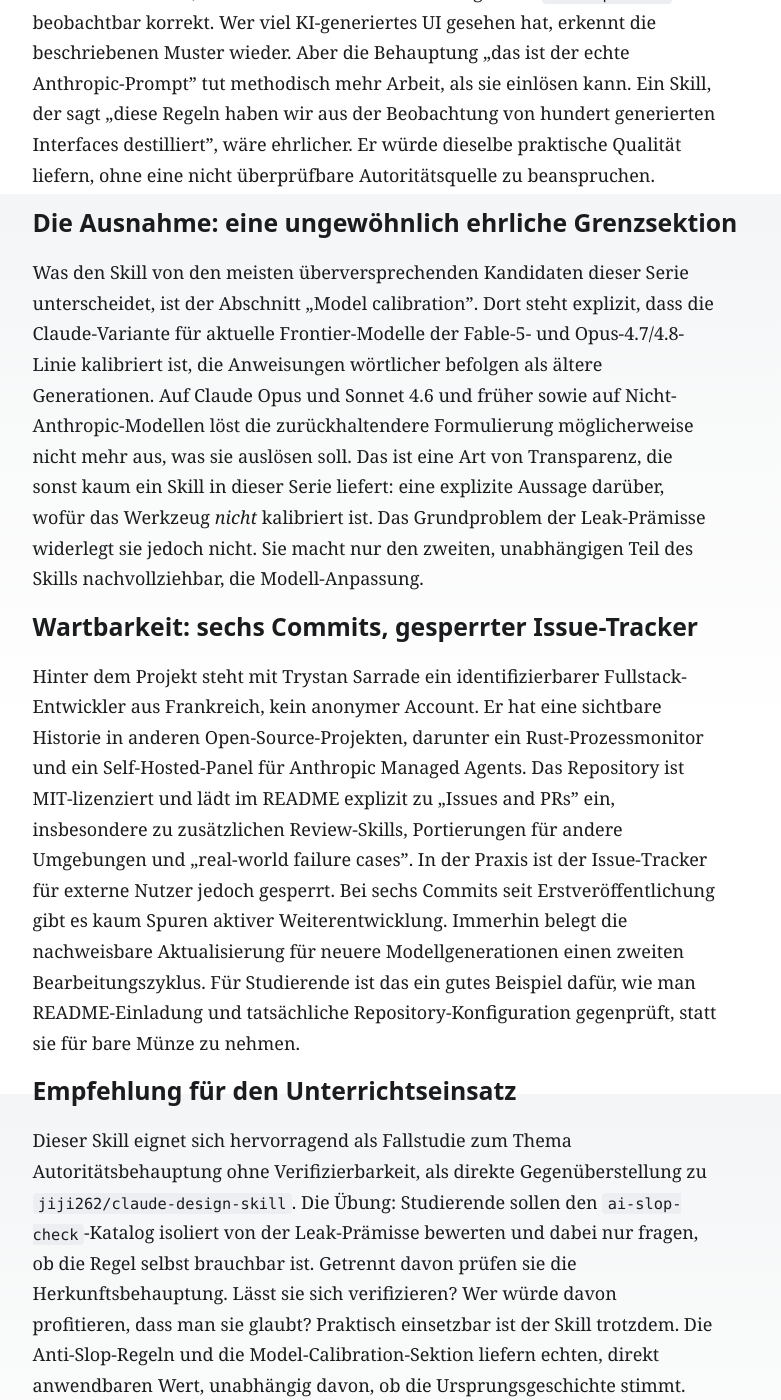
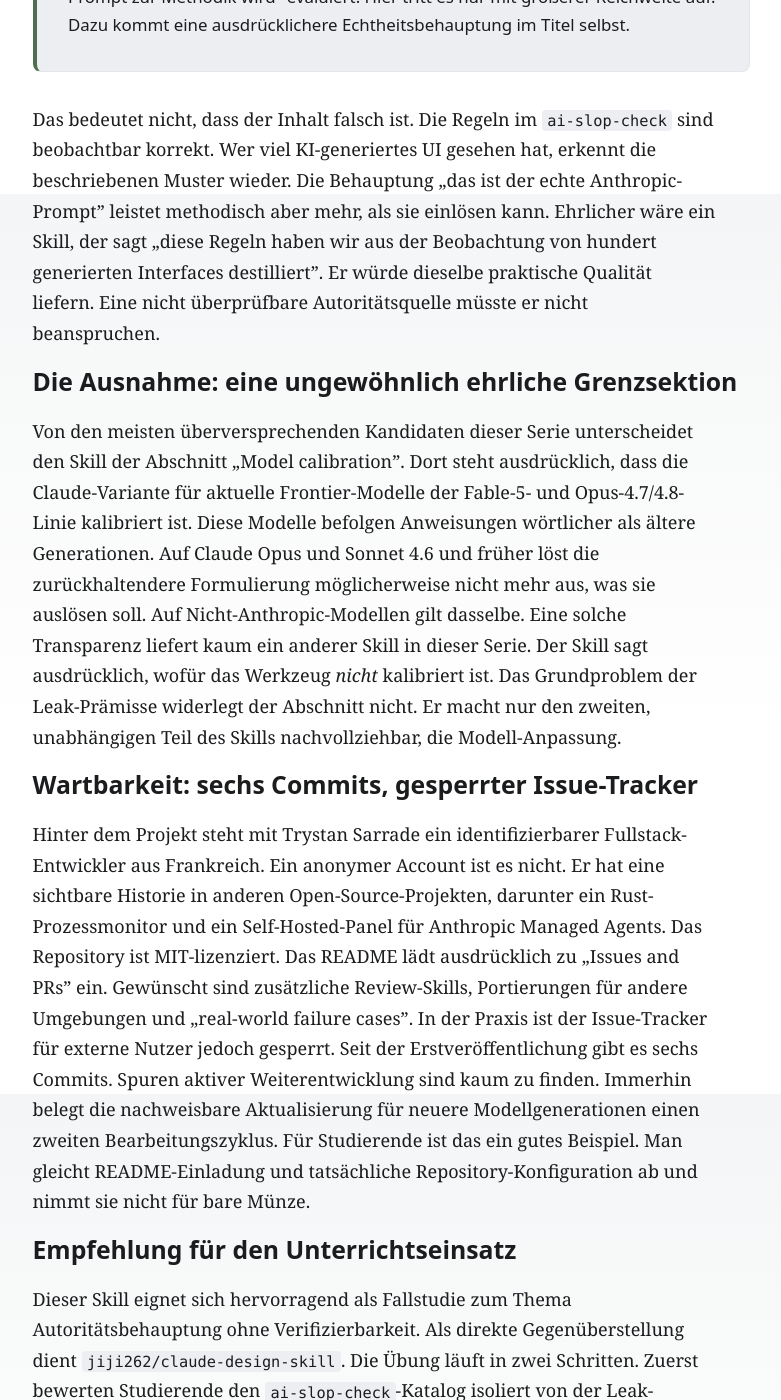
Before and after one commit to Kuchengnom/uxd-skill-audit, a Jekyll site: the page built from _posts/2026-08-10-claude-design-system-prompt.md, in a window 1280 px wide and 1400 px high, scrolled down 3406 px. Shown: the whole window, without its empty margins (249-1030 px from the left). Built offline with Jekyll 4.4.1, drawn with Linux system fonts in a browser that asks for light colours; some of the changed text lies outside the part shown.

Commit message:
Restyle claude-design-system-prompt in Sebastians Schreibstil (Register: Öffentlich)
Co-Authored-By: Claude Sonnet 5.5 <noreply@anthropic.com>
Claude-Session: https://claude.ai/code/session_01FoZpr2siHdHPcuJrMJHmD7

```diff
--- a/_posts/2026-08-10-claude-design-system-prompt.md
+++ b/_posts/2026-08-10-claude-design-system-prompt.md
@@ -10,13 +10,13 @@ last_audited: "10. August 2026"
 
 skill_scores:
   methodische_fundierung: 3
-  methodische_fundierung_note: "Die Anti-Slop-Regeln sind konkret und beobachtungsbasiert (4/8px-Raster, oklch()-Paletten), aber der zentrale Anspruch 'reverse-engineered aus Anthropics echtem System-Prompt' bleibt unbelegt und unverifizierbar."
+  methodische_fundierung_note: "Die Anti-Slop-Regeln sind konkret und beobachtungsbasiert (4/8px-Raster, oklch()-Paletten), Der zentrale Anspruch 'reverse-engineered aus Anthropics echtem System-Prompt' bleibt aber unbelegt und unverifizierbar."
   transparenz: 4
-  transparenz_note: "Der Abschnitt 'Model calibration' benennt explizit, für welche Modellgeneration der Prompt kalibriert ist und wo er auf älteren oder anderen Modellen versagen kann — ungewöhnlich ehrlich für dieses Genre."
+  transparenz_note: "Der Abschnitt 'Model calibration' benennt explizit, für welche Modellgeneration der Prompt kalibriert ist. Er nennt auch, wo der Prompt auf älteren oder anderen Modellen versagen kann. Das ist ungewöhnlich ehrlich für dieses Genre."
   validierbarkeit: 2
-  validierbarkeit_note: "Einzelne Regeln sind selbst-prüfbar (Farbwerte, Spacing-Werte), aber es gibt keine Vorher/Nachher-Beispiele, keine Testsuite und keinerlei Beleg für die Leak-Behauptung selbst."
+  validierbarkeit_note: "Einzelne Regeln sind selbst-prüfbar (Farbwerte, Spacing-Werte). Es gibt aber keine Vorher/Nachher-Beispiele, keine Testsuite und keinerlei Beleg für die Leak-Behauptung selbst."
   wartbarkeit: 3
-  wartbarkeit_note: "Identifizierbarer Einzelentwickler mit MIT-Lizenz und einer nachweisbaren Aktualisierung für neue Modelle, aber nur sechs Commits insgesamt und ein für externe Nutzer gesperrter Issue-Tracker trotz gegenteiliger Einladung im README."
+  wartbarkeit_note: "Identifizierbarer Einzelentwickler mit MIT-Lizenz und einer nachweisbaren Aktualisierung für neue Modelle. Es gibt aber nur sechs Commits insgesamt. Der Issue-Tracker ist für externe Nutzer gesperrt, trotz gegenteiliger Einladung im README."
 
 tags:
   - reverse-engineering
@@ -26,29 +26,35 @@ tags:
   - skill-evaluation
 ---
 
-Die meisten Skills in dieser Serie behaupten, aus anerkannten Quellen zu schöpfen: Nielsen, WCAG, Kahneman, Refactoring UI. `Trystan-SA/claude-design-system-prompt` behauptet etwas anderes. Es sei, so das README wörtlich, der „reverse-engineered system prompt of Claude Design from Anthropic". Gemeint ist der tatsächliche interne Prompt, mit dem Claude.ai sein Design-Tool steuert, aus dem Modellverhalten zurückgewonnen und aufgeschrieben. Binnen weniger Wochen kamen daraus 1.900 Stars und 238 Forks. Ein Twitter-Thread von Jason Zhou zerlegte die „geleakte Architektur" Punkt für Punkt. Das Repository positioniert sich dabei ausdrücklich modellunabhängig: Der Prompt soll in Claude, GPT, Gemini oder lokale Modelle passen. Das macht ihn zu einem Grenzfall für diese Rubrik. Die Quellenfrage fehlt hier nicht, sie ist nur durch eine andere Autoritätsbehauptung ersetzt: nicht „das steht bei WCAG", sondern „das ist, was Anthropic wirklich einsetzt".
+Die meisten Skills in dieser Serie behaupten, aus anerkannten Quellen zu schöpfen. Genannt werden Nielsen, WCAG, Kahneman und Refactoring UI. `Trystan-SA/claude-design-system-prompt` behauptet etwas anderes. Es sei, so das README wörtlich, der „reverse-engineered system prompt of Claude Design from Anthropic". Gemeint ist der tatsächliche interne Prompt, mit dem Claude.ai sein Design-Tool steuert. Er wurde aus dem Modellverhalten zurückgewonnen und aufgeschrieben. Binnen weniger Wochen kamen daraus 1.900 Stars und 238 Forks. Ein Twitter-Thread von Jason Zhou zerlegte die „geleakte Architektur" Punkt für Punkt.
+
+Das Repository positioniert sich ausdrücklich modellunabhängig. Der Prompt soll in Claude, GPT, Gemini oder lokale Modelle passen. Das macht ihn zu einem Grenzfall für diese Rubrik. Die Quellenfrage fehlt hier nicht. Eine andere Autoritätsbehauptung ersetzt sie. Es heißt nicht „das steht bei WCAG", sondern „das ist, was Anthropic wirklich einsetzt".
 
 ## Was drinsteckt
 
-Das Repository liefert zwei Varianten, eine für Claude Code und Claude.ai, eine für OpenAI Codex. Jede bringt einen 20-Kapitel-System-Prompt und 14 aufrufbare Skills mit, geordnet in drei Gruppen: Produktion mit `wireframe`, `make-a-prototype` und `generate-variations`, System mit `design-system-extract` und `component-extract`, Review mit `accessibility-audit`, `ai-slop-check`, `hierarchy-rhythm-review` und `polish-pass`. Kern des Ganzen ist der `ai-slop-check`: ein Katalog von neun Mustern, die „generisches KI-Design" verraten sollen. Dazu zählen Regenbogen-Gradients, dekorative Emoji, die Kombination aus `border-radius: 12px` und `border-left: 4px solid` als Standard-Card, reines `#FFFFFF`-auf-`#000000` und Off-Grid-Spacing-Werte wie `padding: 7px 15px`. Jede Regel folgt demselben Muster: erst der Standardfall, dann das Erkennungsmerkmal, dann die Korrektur. Das ist handwerklich sauber gemacht. Der Katalog ist konkret genug, dass man ihn tatsächlich als Checkliste gegen ein bestehendes Interface abarbeiten kann. Das liefern viele Skills dieser Serie bislang nicht.
+Das Repository liefert zwei Varianten, eine für Claude Code und Claude.ai und eine für OpenAI Codex. Jede bringt einen 20-Kapitel-System-Prompt und 14 aufrufbare Skills mit. Die Skills sind in drei Gruppen geordnet. Produktion umfasst `wireframe`, `make-a-prototype` und `generate-variations`. System umfasst `design-system-extract` und `component-extract`. Review umfasst `accessibility-audit`, `ai-slop-check`, `hierarchy-rhythm-review` und `polish-pass`.
+
+Kern des Ganzen ist der `ai-slop-check`. Er ist ein Katalog von neun Mustern, die „generisches KI-Design" verraten sollen. Dazu zählen Regenbogen-Gradients und dekorative Emoji. Auch die Kombination aus `border-radius: 12px` und `border-left: 4px solid` als Standard-Card gehört dazu. Hinzu kommen reines `#FFFFFF`-auf-`#000000` und Off-Grid-Spacing-Werte wie `padding: 7px 15px`. Jede Regel folgt demselben Muster. Erst kommt der Standardfall, dann das Erkennungsmerkmal, dann die Korrektur. Handwerklich ist das sauber gemacht. Der Katalog ist konkret genug, um ihn als Checkliste gegen ein bestehendes Interface abzuarbeiten. Viele Skills dieser Serie liefern das bislang nicht.
 
 ## Die Leak-Behauptung: prüfbar ist sie nicht
 
 <div class="callout">
 <div class="callout__title">Autorität durch unverifizierbare Herkunft</div>
-Der gesamte Wert des Skills hängt an einer einzigen Prämisse: dass dies tatsächlich Anthropics internes System-Prompt ist und nicht eine plausible Nachbildung. Niemand außer Anthropic kann das bestätigen oder widerlegen. Anthropic selbst hat den Prompt nie veröffentlicht oder bestätigt. Der Twitter-Diskurs um den Fund behandelt die Herkunft weitgehend als gegeben und spricht von „Claude Design's leaked system prompt", ohne dass irgendwo eine Methodik offengelegt wird, wie das „Reverse Engineering" überhaupt funktionierte. Das ist strukturell dasselbe Problem, das bereits bei `jiji262/claude-design-skill` auffiel und im Juni unter dem Titel „Wenn ein extrahierter System-Prompt zur Methodik wird" evaluiert wurde. Hier tritt es nur mit größerer Reichweite auf, und mit einer expliziteren Echtheitsbehauptung im Titel selbst.
+Der gesamte Wert des Skills hängt an einer einzigen Prämisse. Es soll sich tatsächlich um Anthropics internen System-Prompt handeln und nicht um eine plausible Nachbildung. Niemand außer Anthropic kann das bestätigen oder widerlegen. Anthropic selbst hat den Prompt nie veröffentlicht oder bestätigt. Der Twitter-Diskurs um den Fund behandelt die Herkunft weitgehend als gegeben. Er spricht von „Claude Design's leaked system prompt". Nirgends wird eine Methodik offengelegt, wie das „Reverse Engineering" überhaupt funktionierte. Strukturell ist das dasselbe Problem wie bei `jiji262/claude-design-skill`. Es fiel dort schon auf und wurde im Juni unter dem Titel „Wenn ein extrahierter System-Prompt zur Methodik wird" evaluiert. Hier tritt es nur mit größerer Reichweite auf. Dazu kommt eine ausdrücklichere Echtheitsbehauptung im Titel selbst.
 </div>
 
-Das bedeutet nicht, dass der Inhalt falsch ist. Die Regeln im `ai-slop-check` sind beobachtbar korrekt. Wer viel KI-generiertes UI gesehen hat, erkennt die beschriebenen Muster wieder. Aber die Behauptung „das ist der echte Anthropic-Prompt" tut methodisch mehr Arbeit, als sie einlösen kann. Ein Skill, der sagt „diese Regeln haben wir aus der Beobachtung von hundert generierten Interfaces destilliert", wäre ehrlicher. Er würde dieselbe praktische Qualität liefern, ohne eine nicht überprüfbare Autoritätsquelle zu beanspruchen.
+Das bedeutet nicht, dass der Inhalt falsch ist. Die Regeln im `ai-slop-check` sind beobachtbar korrekt. Wer viel KI-generiertes UI gesehen hat, erkennt die beschriebenen Muster wieder. Die Behauptung „das ist der echte Anthropic-Prompt" leistet methodisch aber mehr, als sie einlösen kann. Ehrlicher wäre ein Skill, der sagt „diese Regeln haben wir aus der Beobachtung von hundert generierten Interfaces destilliert". Er würde dieselbe praktische Qualität liefern. Eine nicht überprüfbare Autoritätsquelle müsste er nicht beanspruchen.
 
 ## Die Ausnahme: eine ungewöhnlich ehrliche Grenzsektion
 
-Was den Skill von den meisten überversprechenden Kandidaten dieser Serie unterscheidet, ist der Abschnitt „Model calibration". Dort steht explizit, dass die Claude-Variante für aktuelle Frontier-Modelle der Fable-5- und Opus-4.7/4.8-Linie kalibriert ist, die Anweisungen wörtlicher befolgen als ältere Generationen. Auf Claude Opus und Sonnet 4.6 und früher sowie auf Nicht-Anthropic-Modellen löst die zurückhaltendere Formulierung möglicherweise nicht mehr aus, was sie auslösen soll. Das ist eine Art von Transparenz, die sonst kaum ein Skill in dieser Serie liefert: eine explizite Aussage darüber, wofür das Werkzeug *nicht* kalibriert ist. Das Grundproblem der Leak-Prämisse widerlegt sie jedoch nicht. Sie macht nur den zweiten, unabhängigen Teil des Skills nachvollziehbar, die Modell-Anpassung.
+Von den meisten überversprechenden Kandidaten dieser Serie unterscheidet den Skill der Abschnitt „Model calibration". Dort steht ausdrücklich, dass die Claude-Variante für aktuelle Frontier-Modelle der Fable-5- und Opus-4.7/4.8-Linie kalibriert ist. Diese Modelle befolgen Anweisungen wörtlicher als ältere Generationen. Auf Claude Opus und Sonnet 4.6 und früher löst die zurückhaltendere Formulierung möglicherweise nicht mehr aus, was sie auslösen soll. Auf Nicht-Anthropic-Modellen gilt dasselbe. Eine solche Transparenz liefert kaum ein anderer Skill in dieser Serie. Der Skill sagt ausdrücklich, wofür das Werkzeug *nicht* kalibriert ist. Das Grundproblem der Leak-Prämisse widerlegt der Abschnitt nicht. Er macht nur den zweiten, unabhängigen Teil des Skills nachvollziehbar, die Modell-Anpassung.
 
 ## Wartbarkeit: sechs Commits, gesperrter Issue-Tracker
 
-Hinter dem Projekt steht mit Trystan Sarrade ein identifizierbarer Fullstack-Entwickler aus Frankreich, kein anonymer Account. Er hat eine sichtbare Historie in anderen Open-Source-Projekten, darunter ein Rust-Prozessmonitor und ein Self-Hosted-Panel für Anthropic Managed Agents. Das Repository ist MIT-lizenziert und lädt im README explizit zu „Issues and PRs" ein, insbesondere zu zusätzlichen Review-Skills, Portierungen für andere Umgebungen und „real-world failure cases". In der Praxis ist der Issue-Tracker für externe Nutzer jedoch gesperrt. Bei sechs Commits seit Erstveröffentlichung gibt es kaum Spuren aktiver Weiterentwicklung. Immerhin belegt die nachweisbare Aktualisierung für neuere Modellgenerationen einen zweiten Bearbeitungszyklus. Für Studierende ist das ein gutes Beispiel dafür, wie man README-Einladung und tatsächliche Repository-Konfiguration gegenprüft, statt sie für bare Münze zu nehmen.
+Hinter dem Projekt steht mit Trystan Sarrade ein identifizierbarer Fullstack-Entwickler aus Frankreich. Ein anonymer Account ist es nicht. Er hat eine sichtbare Historie in anderen Open-Source-Projekten, darunter ein Rust-Prozessmonitor und ein Self-Hosted-Panel für Anthropic Managed Agents. Das Repository ist MIT-lizenziert. Das README lädt ausdrücklich zu „Issues and PRs" ein. Gewünscht sind zusätzliche Review-Skills, Portierungen für andere Umgebungen und „real-world failure cases". In der Praxis ist der Issue-Tracker für externe Nutzer jedoch gesperrt. Seit der Erstveröffentlichung gibt es sechs Commits. Spuren aktiver Weiterentwicklung sind kaum zu finden. Immerhin belegt die nachweisbare Aktualisierung für neuere Modellgenerationen einen zweiten Bearbeitungszyklus. Für Studierende ist das ein gutes Beispiel. Man gleicht README-Einladung und tatsächliche Repository-Konfiguration ab und nimmt sie nicht für bare Münze.
 
 ## Empfehlung für den Unterrichtseinsatz
 
-Dieser Skill eignet sich hervorragend als Fallstudie zum Thema Autoritätsbehauptung ohne Verifizierbarkeit, als direkte Gegenüberstellung zu `jiji262/claude-design-skill`. Die Übung: Studierende sollen den `ai-slop-check`-Katalog isoliert von der Leak-Prämisse bewerten und dabei nur fragen, ob die Regel selbst brauchbar ist. Getrennt davon prüfen sie die Herkunftsbehauptung. Lässt sie sich verifizieren? Wer würde davon profitieren, dass man sie glaubt? Praktisch einsetzbar ist der Skill trotzdem. Die Anti-Slop-Regeln und die Model-Calibration-Sektion liefern echten, direkt anwendbaren Wert, unabhängig davon, ob die Ursprungsgeschichte stimmt. Genau das macht ihn lehrreich: Ein Skill kann nützlich und in seiner zentralen Behauptung unbelegt zugleich sein. Wer ihn einsetzt, sollte die „Claude Design"-Etikettierung ablegen und ihn als das behandeln, was verifizierbar ist: eine kompetent zusammengestellte, aber selbst erstellte Anti-Slop- und Review-Checkliste.
+Dieser Skill eignet sich hervorragend als Fallstudie zum Thema Autoritätsbehauptung ohne Verifizierbarkeit. Als direkte Gegenüberstellung dient `jiji262/claude-design-skill`. Die Übung läuft in zwei Schritten. Zuerst bewerten Studierende den `ai-slop-check`-Katalog isoliert von der Leak-Prämisse. Sie fragen nur, ob die Regel selbst brauchbar ist. Getrennt davon prüfen sie die Herkunftsbehauptung. Lässt sie sich verifizieren? Wer würde davon profitieren, dass man sie glaubt?
+
+Praktisch einsetzbar ist der Skill trotzdem. Die Anti-Slop-Regeln und die Model-Calibration-Sektion liefern echten, direkt anwendbaren Wert. Ob die Ursprungsgeschichte stimmt, ändert daran nichts. Genau das macht ihn lehrreich. Ein Skill kann nützlich sein und in seiner zentralen Behauptung trotzdem unbelegt. Wer ihn einsetzt, legt die „Claude Design"-Etikettierung ab. Er behandelt den Skill als das, was verifizierbar ist: eine kompetent zusammengestellte, aber selbst erstellte Anti-Slop- und Review-Checkliste.
```
